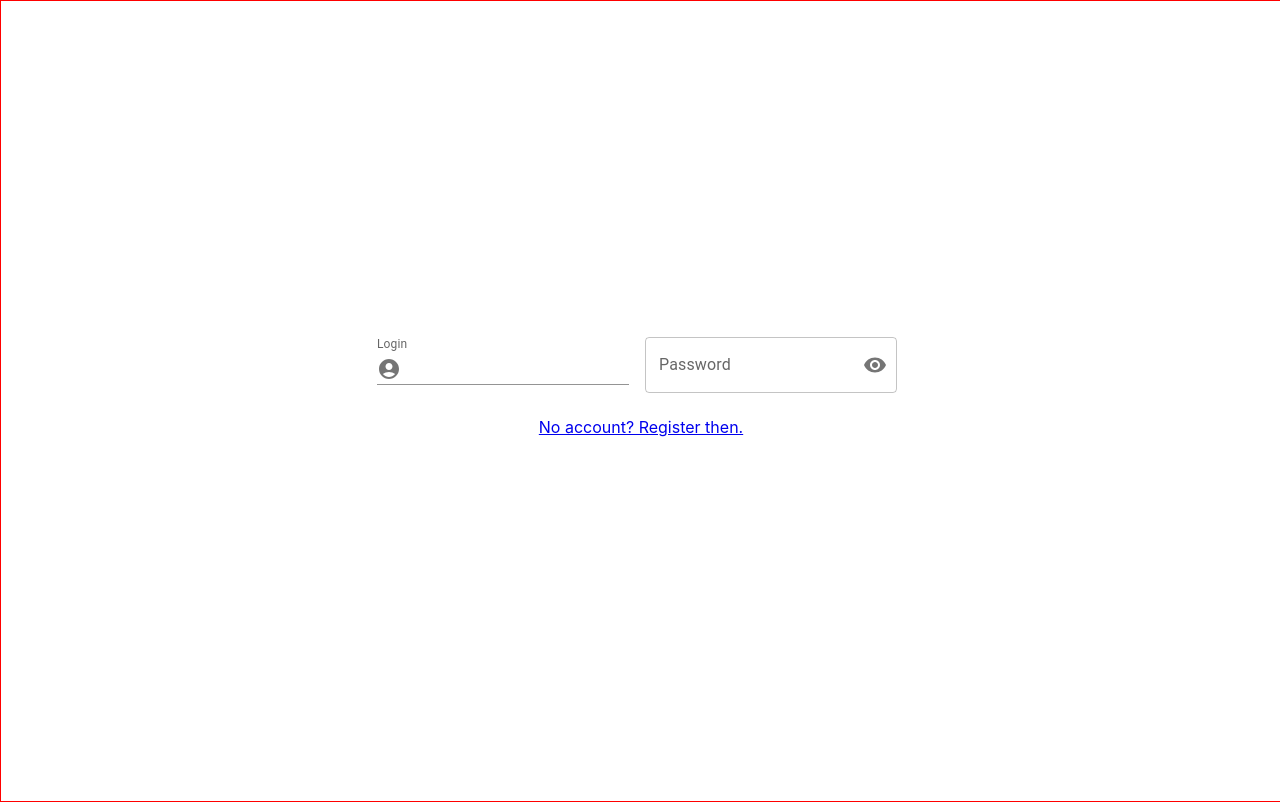
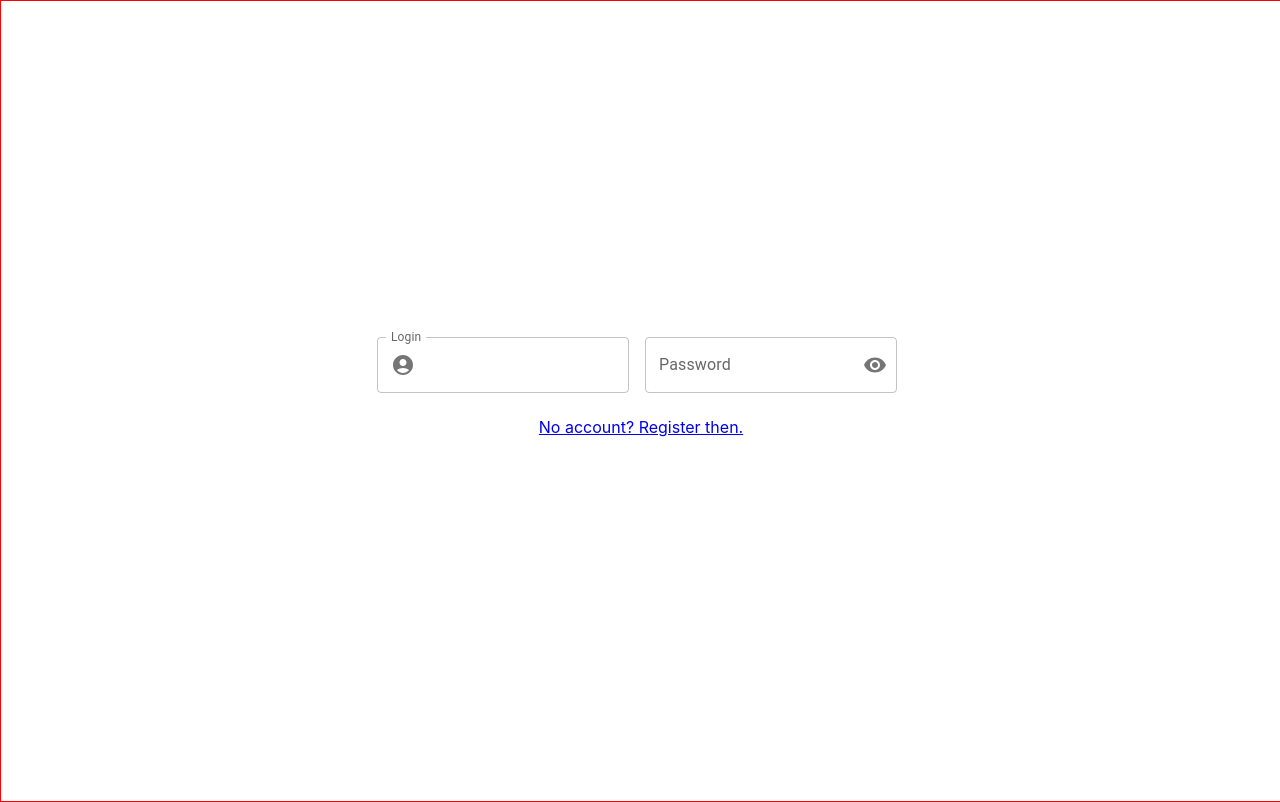
Before and after one commit to karsonbwoy/user-login-app, a React (Create React App) app: page /login in a window 1280 px wide. Built offline with nearby package versions, Linux system fonts and the light colour scheme.

Commit message:
Change login input to match style with password input.

```diff
--- a/src/pages/Login.js
+++ b/src/pages/Login.js
@@ -2,7 +2,6 @@ import { Link } from "react-router-dom"
 import * as React from 'react';
 import Box from '@mui/material/Box';
 import IconButton from '@mui/material/IconButton';
-import Input from '@mui/material/Input';
 import OutlinedInput from '@mui/material/OutlinedInput';
 import InputLabel from '@mui/material/InputLabel';
 import InputAdornment from '@mui/material/InputAdornment';
@@ -28,17 +27,17 @@ export default function Login() {
             }}
             noValidate
             autoComplete="off">
-            <FormControl variant="standard">
-                <InputLabel htmlFor="input-with-icon-adornment">
-                    Login
-                </InputLabel>
-                <Input
-                    id="input-with-icon-adornment"
+            <FormControl variant="outlined">
+                <InputLabel htmlFor="outlined-adornment-login">Login</InputLabel>
+                <OutlinedInput
+                    id="outlined-adornment-login"
+                    type='text'
                     startAdornment={
                         <InputAdornment position="start">
                             <AccountCircle />
                         </InputAdornment>
                     }
+                    label="Login"
                 />
             </FormControl>
             <FormControl sx={{ m: 1, width: '25ch' }} variant="outlined">
```
